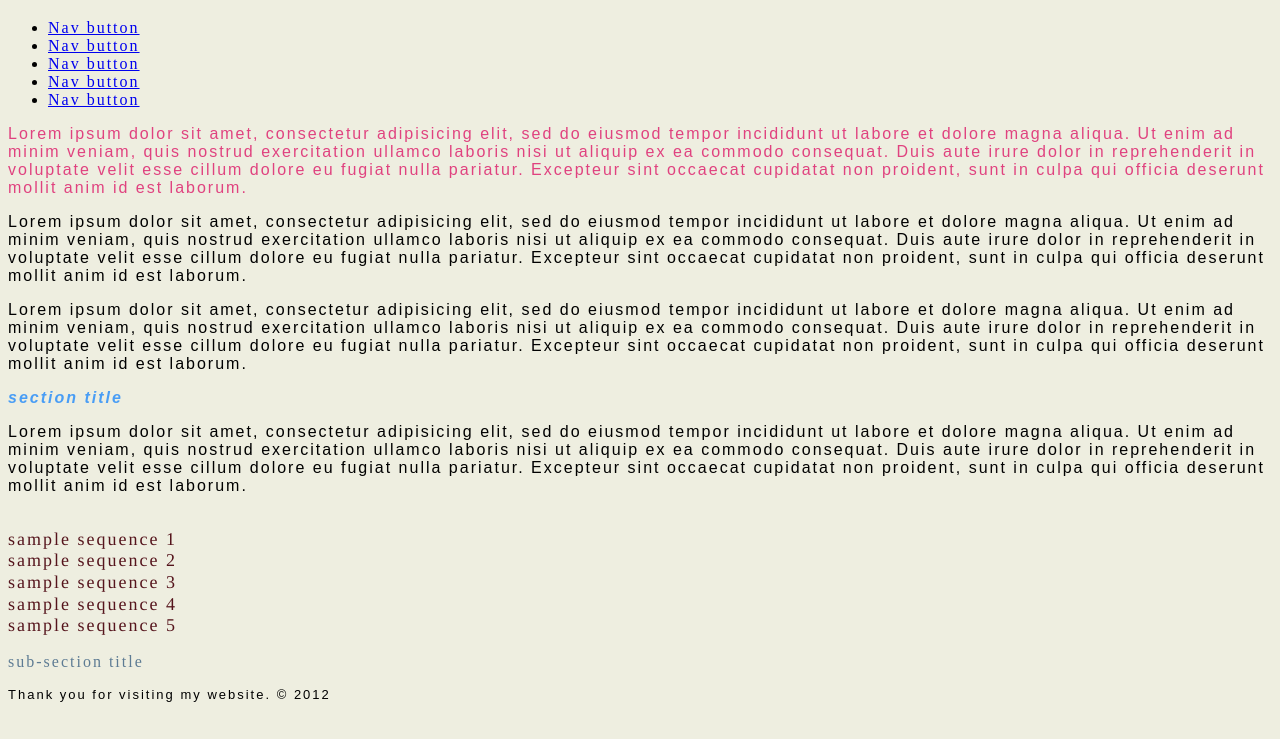
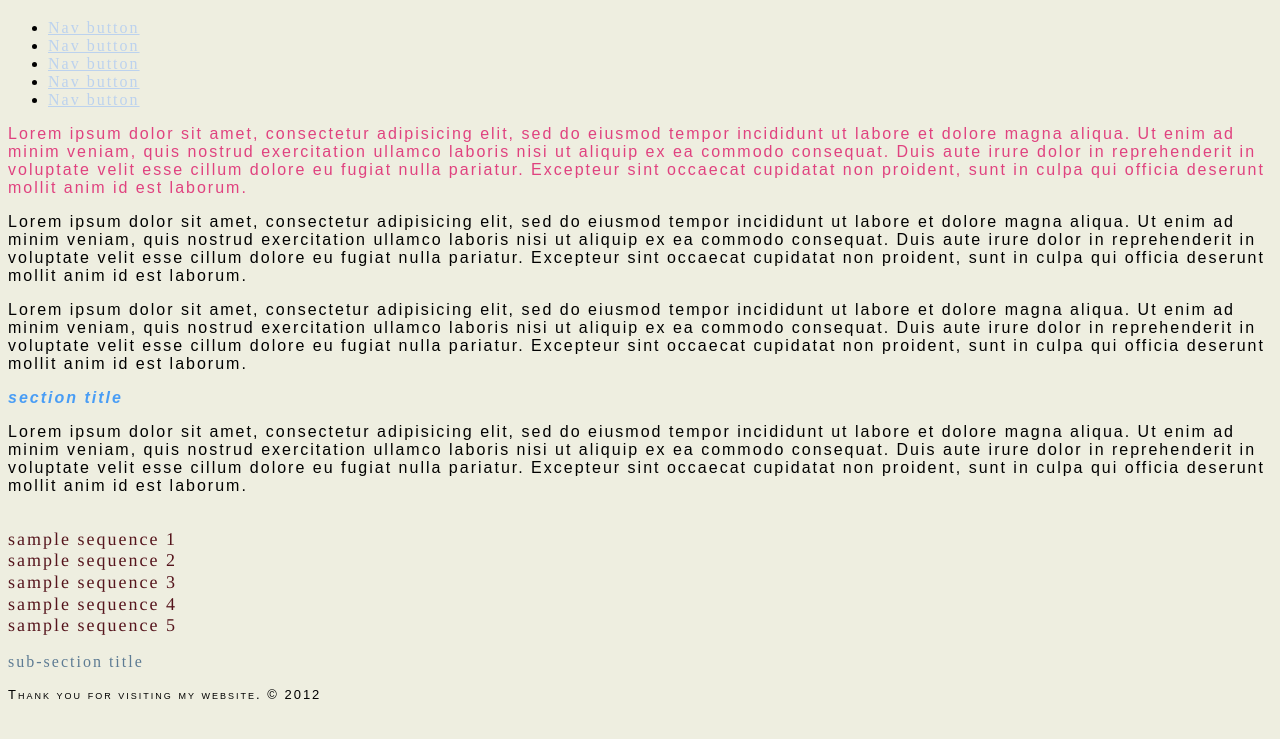
Before and after one commit to LyteiaHF1/DWS, a plain HTML site: page Lab1/index_linked.html in a window 1280 px wide. Shown: the part 61-800 px from the top of the page. Drawn offline with Linux system fonts and the light colour scheme.

Commit message:
Changed footer from class to id, added link states(visted, hover etc)

```diff
--- a/Lab1/css/main.css
+++ b/Lab1/css/main.css
@@ -30,7 +30,6 @@ font-weight: normal;
 font-family: arial. sans-serif;
 font-style: bolder;
 text-transform: lowercase;
-
 }
 
 p {
@@ -52,19 +51,38 @@ font-family: times, arial;
 ol li {
 font-size: large;
 line-height: 1.2;
-
 }
 
-.footer {
-font-size: small;
-font-weight: normal
-text-align: center;
+#footer {
+text-align: small;
+font-weight: normal;
+font-variant: small-caps;
+font-size: 13px;
+font-family: arial,verdana;
 }
 
 .intro {
 color: #E0427F;
 }
 
+a:link {
+color: #BCD2EE;
+}
+
+a:visited {
+color: #CDB5CD;
+}
+
+
+a:hover {
+color: #CD6090;
+text-decoration: line-through;
+}
+
+a:active {
+color: #CD96CD;
+}
+
 * {
 letter-spacing: 2px;
 }
--- a/Lab1/index_linked.html
+++ b/Lab1/index_linked.html
@@ -27,6 +27,6 @@
 			<li>sample sequence 5</li>
 		</ol>
 		<h3>Sub-section Title</h3>
-		<p class="footer">Thank you for visiting my website. &copy; 2012</p>
+		<p id="footer">Thank you for visiting my website. &copy; 2012</p>
 	</body>
 </html>
```
Also changed, not shown: Lab1/index_embedded.html (+1 -1 lines), 1 other file.
